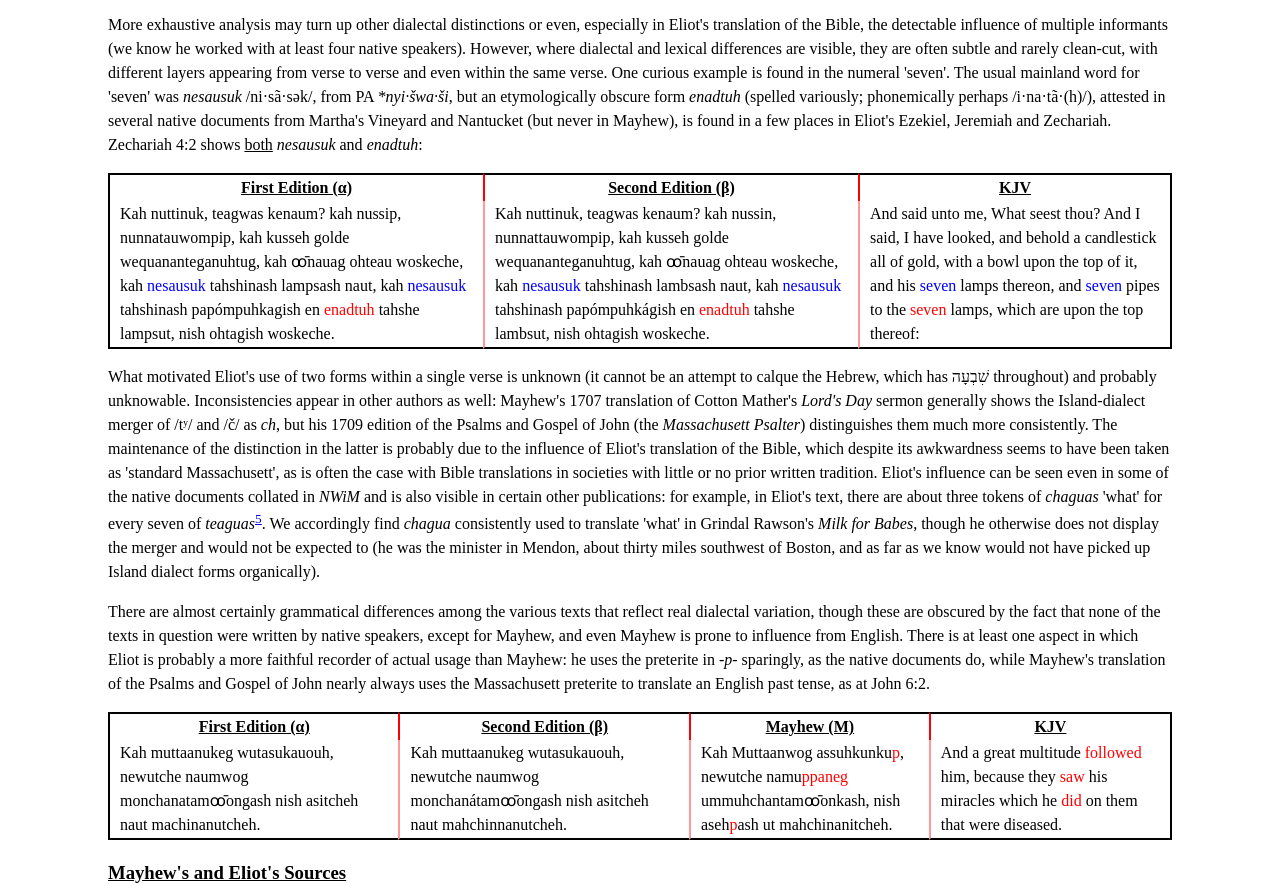
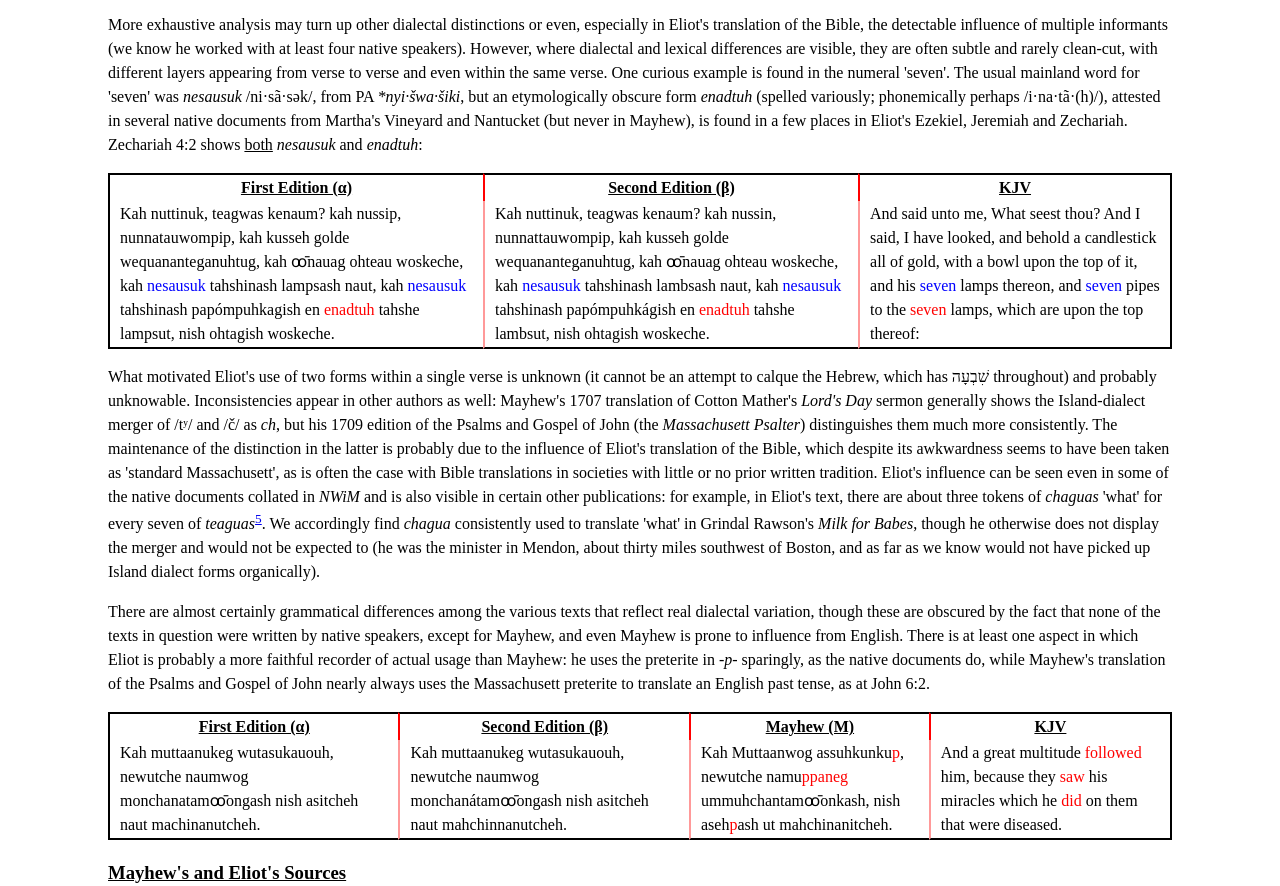
Before and after one commit to cdnilsen/eliot-web, a website: page public/textnotes.html in a window 1280 px wide. Shown: the part 1226-2112 px from the top of the page. Drawn offline with Linux system fonts and the light colour scheme; a web font is replaced by a local one.

Commit message:
numeral final

```diff
--- a/public/textnotes.html
+++ b/public/textnotes.html
@@ -44,7 +44,7 @@
         </table>
 
 
-    <p style="padding-left:100px; padding-right:100px;">More exhaustive analysis may turn up other dialectal distinctions or even, especially in Eliot's translation of the Bible, the detectable influence of multiple informants (we know he worked with at least four native speakers). However, where dialectal and lexical differences are visible, they are often subtle and rarely clean-cut, with different layers appearing from verse to verse and even within the same verse. One curious example is found in the numeral 'seven'. The usual mainland word for 'seven' was <i>nesausuk</i> /ni·sã·sək/, from PA <i>*nyi·šwa·ši</i>, but an etymologically obscure form <i>enadtuh</i> (spelled variously; phonemically perhaps /i·na·tã·(h)/), attested in several native documents from Martha's Vineyard and Nantucket (but never in Mayhew), is found in a few places in Eliot's Ezekiel, Jeremiah and Zechariah. Zechariah 4:2 shows <u>both</u> <i>nesausuk</i> and <i>enadtuh</i>:</p>
+    <p style="padding-left:100px; padding-right:100px;">More exhaustive analysis may turn up other dialectal distinctions or even, especially in Eliot's translation of the Bible, the detectable influence of multiple informants (we know he worked with at least four native speakers). However, where dialectal and lexical differences are visible, they are often subtle and rarely clean-cut, with different layers appearing from verse to verse and even within the same verse. One curious example is found in the numeral 'seven'. The usual mainland word for 'seven' was <i>nesausuk</i> /ni·sã·sək/, from PA <i>*nyi·šwa·šiki</i>, but an etymologically obscure form <i>enadtuh</i> (spelled variously; phonemically perhaps /i·na·tã·(h)/), attested in several native documents from Martha's Vineyard and Nantucket (but never in Mayhew), is found in a few places in Eliot's Ezekiel, Jeremiah and Zechariah. Zechariah 4:2 shows <u>both</u> <i>nesausuk</i> and <i>enadtuh</i>:</p>
 
     <table style="padding-left:100px; padding-right:100px;">
         <tr>
```
